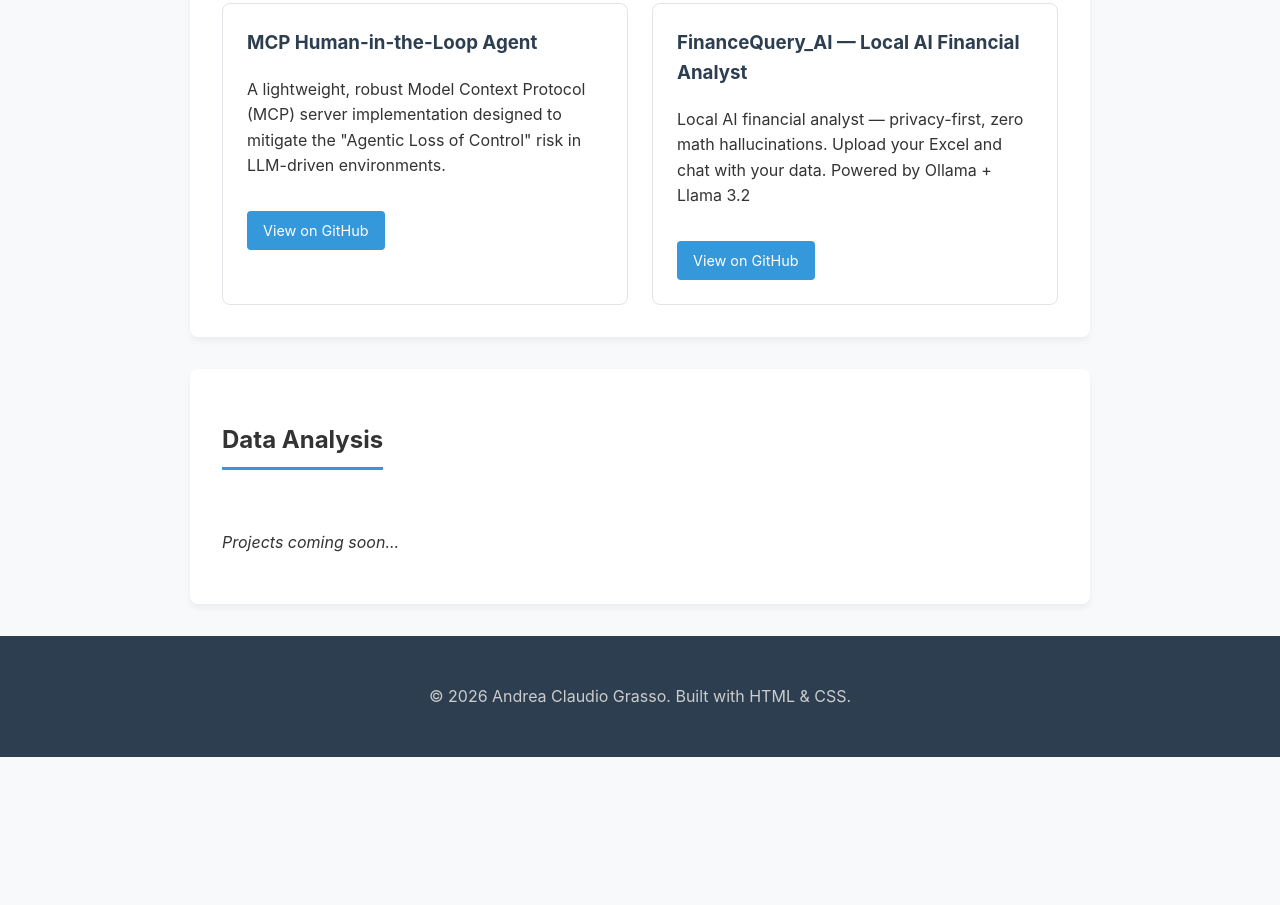
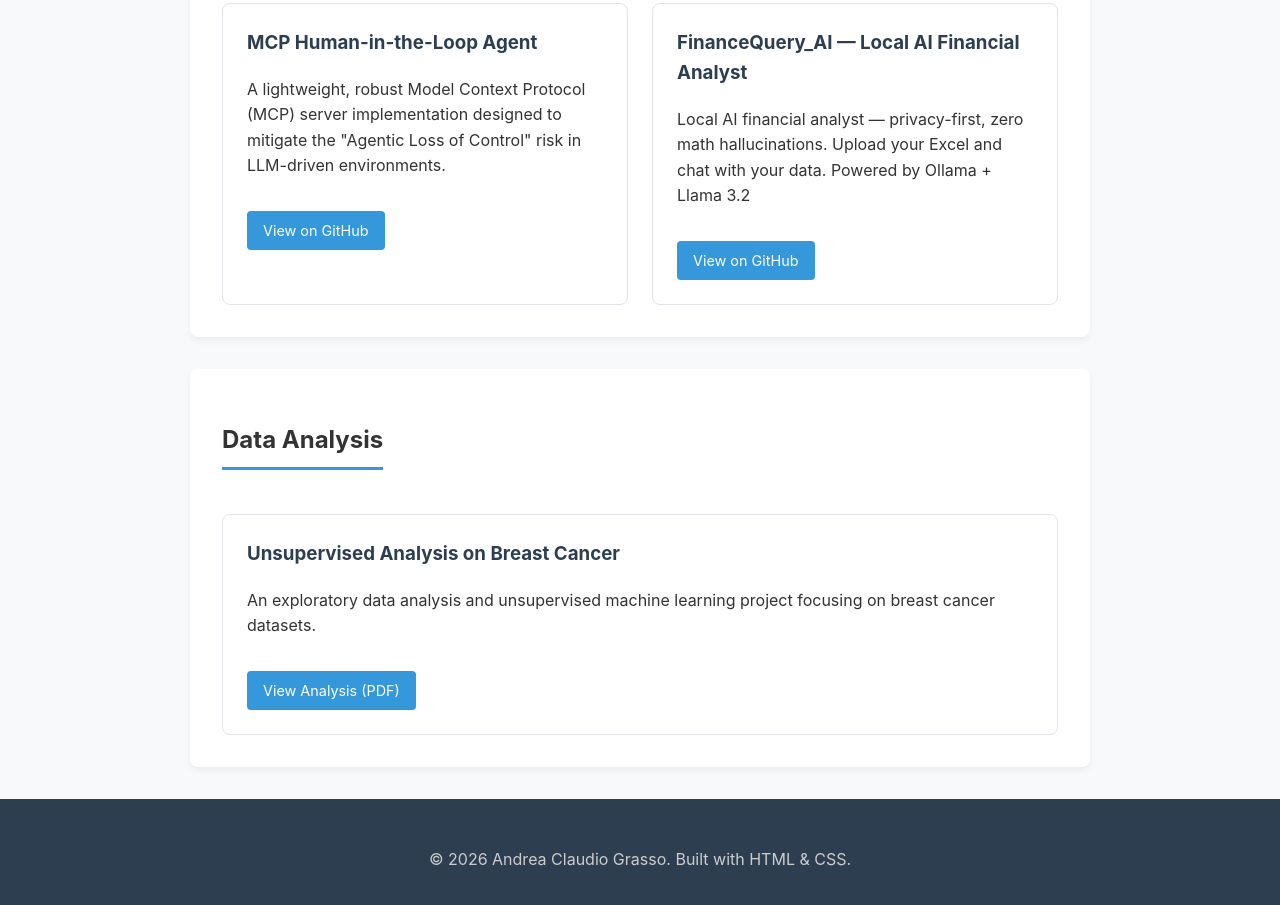
Before and after one commit to AndreaGrasso940/AndreaGrasso940.github.io, a plain HTML site: page index.html in a window 1280 px wide. Shown: the part 881-1786 px from the top of the page. Before the commit the page ends 1638 px from the top, so only its background shows below. Drawn offline with Linux system fonts and the light colour scheme.

Commit message:
Added Unsupervised Breast Cancer analysis report

```diff
--- a/index.html
+++ b/index.html
@@ -75,7 +75,11 @@
         <section id="data-analysis">
             <h2>Data Analysis</h2>
             <div class="grid">
-                <p><em>Projects coming soon...</em></p>
+                <div class="card">
+                    <h3>Unsupervised Analysis on Breast Cancer</h3>
+                    <p>An exploratory data analysis and unsupervised machine learning project focusing on breast cancer datasets.</p>
+                    <a href="Unsupervised_Analysis_BreastCancer.pdf" target="_blank">View Analysis (PDF)</a>
+                </div>
             </div>
         </section>
     </main>
```
